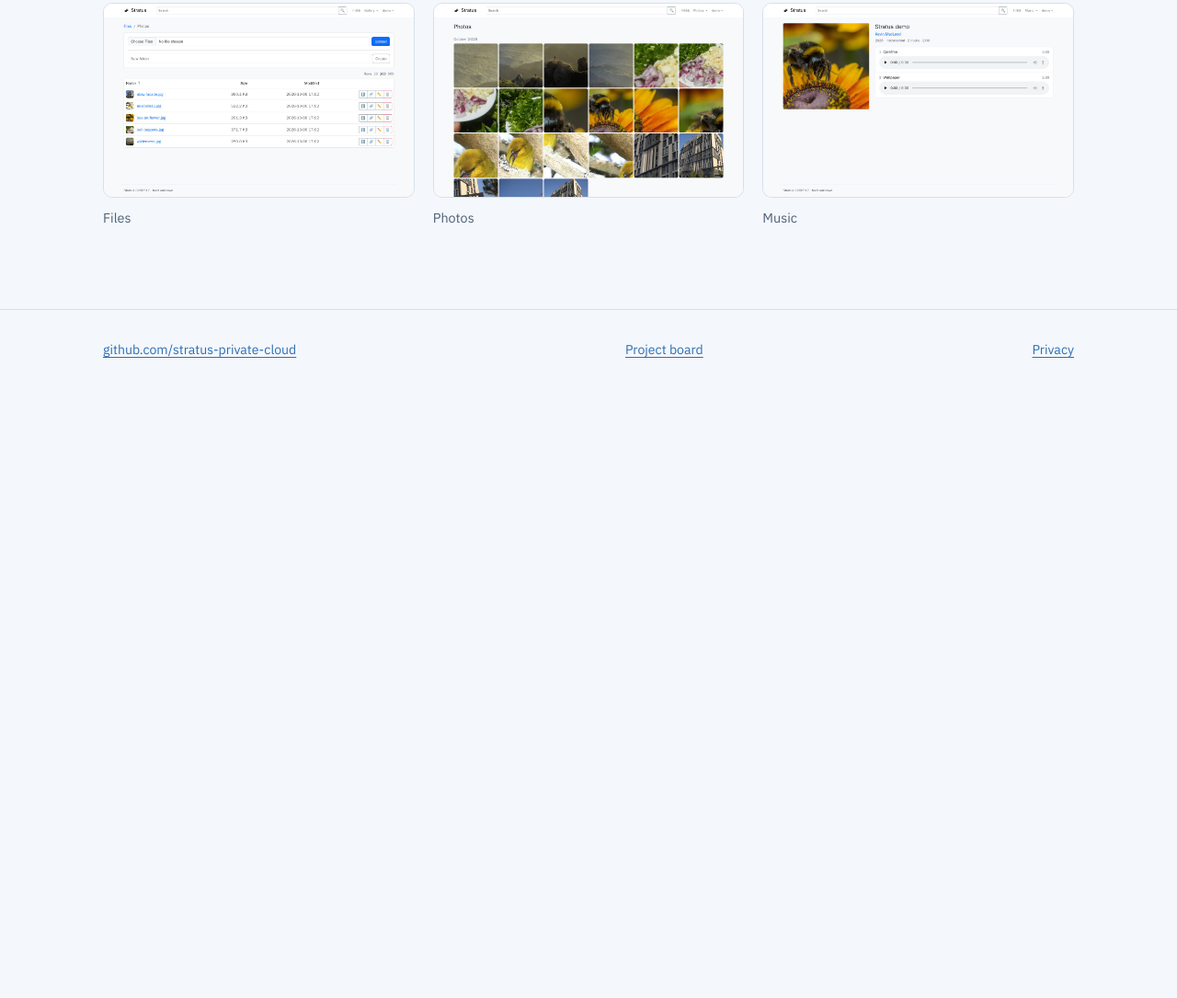
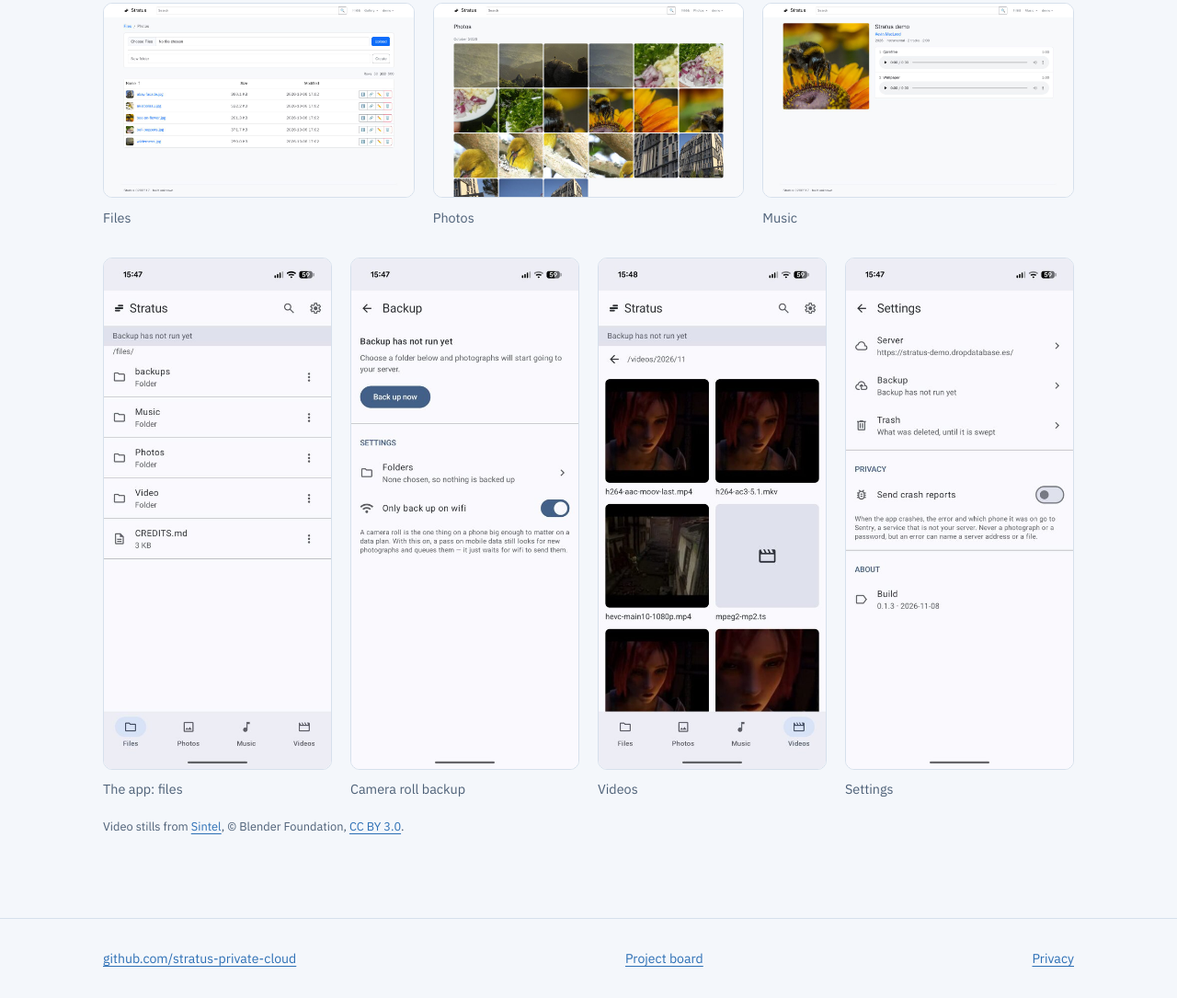
Before and after one commit to stratus-private-cloud/stratus-private-cloud.github.io, a plain HTML site: page index.html in a window 1280 px wide. Shown: the part 1792-2877 px from the top of the page at 92% size. Before the commit the page ends 2215 px from the top, so only its background shows below. Drawn offline with Linux system fonts and the light colour scheme; a web font is replaced by a local one.

Commit message:
The app's screenshots, beside the web UI's (#5)
* The app's screenshots, beside the web UI's

Co-Authored-By: Claude Opus 5.5 <noreply@anthropic.com>
Claude-Session: https://claude.ai/code/session_01NcvGWtSks9Z9hHx9umapJr

* The app's screenshots at half size

Co-Authored-By: Claude Opus 5.5 <noreply@anthropic.com>
Claude-Session: https://claude.ai/code/session_01NcvGWtSks9Z9hHx9umapJr

---------

Co-authored-by: Claude Opus 5.5 <noreply@anthropic.com>

```diff
--- a/index.html
+++ b/index.html
@@ -154,6 +154,8 @@ h3 { font-size: 1.2rem; font-weight: 600 }
 .shots figure { margin: 0; display: grid; gap: .6rem; align-content: start }
 .shots img { display: block; width: 100%; height: auto; border-radius: 10px; border: 1px solid var(--line); background: var(--surface) }
 .shots figcaption { color: var(--muted); font-size: .9rem }
+.shots.phone { grid-template-columns: repeat(4, minmax(0, 1fr)) }
+.shots .credit { grid-column: 1 / -1; margin: 0; color: var(--muted); font-size: .8rem }
 
 footer { border-top: 1px solid var(--line); padding-block: 2rem; color: var(--muted); font-size: .88rem }
 footer .wrap { display: flex; flex-wrap: wrap; justify-content: space-between; gap: 1rem }
@@ -162,6 +164,7 @@ footer .wrap { display: flex; flex-wrap: wrap; justify-content: space-between; g
   .sky .wrap { grid-template-columns: minmax(0, 1fr) }
   .strata { justify-self: start; max-width: 12rem }
   .shots { grid-template-columns: minmax(0, 1fr) }
+  .shots.phone { grid-template-columns: repeat(2, minmax(0, 1fr)) }
 }
 </style>
 </head>
@@ -229,6 +232,13 @@ footer .wrap { display: flex; flex-wrap: wrap; justify-content: space-between; g
       <figure><img src="screens/photos-wide.jpg" width="1280" height="800" alt="The photo gallery in the web UI, grouped by month"><figcaption>Photos</figcaption></figure>
       <figure><img src="screens/music-wide.jpg" width="1280" height="800" alt="An album page in the web UI's music library"><figcaption>Music</figcaption></figure>
     </div>
+    <div class="shots phone">
+      <figure><img src="screens/app-home.jpg" width="456" height="1024" alt="The Android app browsing the server's files" loading="lazy"><figcaption>The app: files</figcaption></figure>
+      <figure><img src="screens/app-backup.jpg" width="456" height="1024" alt="The app's camera roll backup settings" loading="lazy"><figcaption>Camera roll backup</figcaption></figure>
+      <figure><img src="screens/app-video.jpg" width="456" height="1024" alt="The app's video library, a month of thumbnails" loading="lazy"><figcaption>Videos</figcaption></figure>
+      <figure><img src="screens/app-settings.jpg" width="456" height="1024" alt="The app's settings: server, backup, trash and crash reports" loading="lazy"><figcaption>Settings</figcaption></figure>
+      <p class="credit">Video stills from <a href="https://www.sintel.org">Sintel</a>, © Blender Foundation, <a href="https://creativecommons.org/licenses/by/3.0/">CC BY 3.0</a>.</p>
+    </div>
   </div>
 </section>
 
```
Also changed, not shown: screens/app-backup.jpg (added), screens/app-home.jpg (added), screens/app-settings.jpg (added), screens/app-video.jpg (added).
